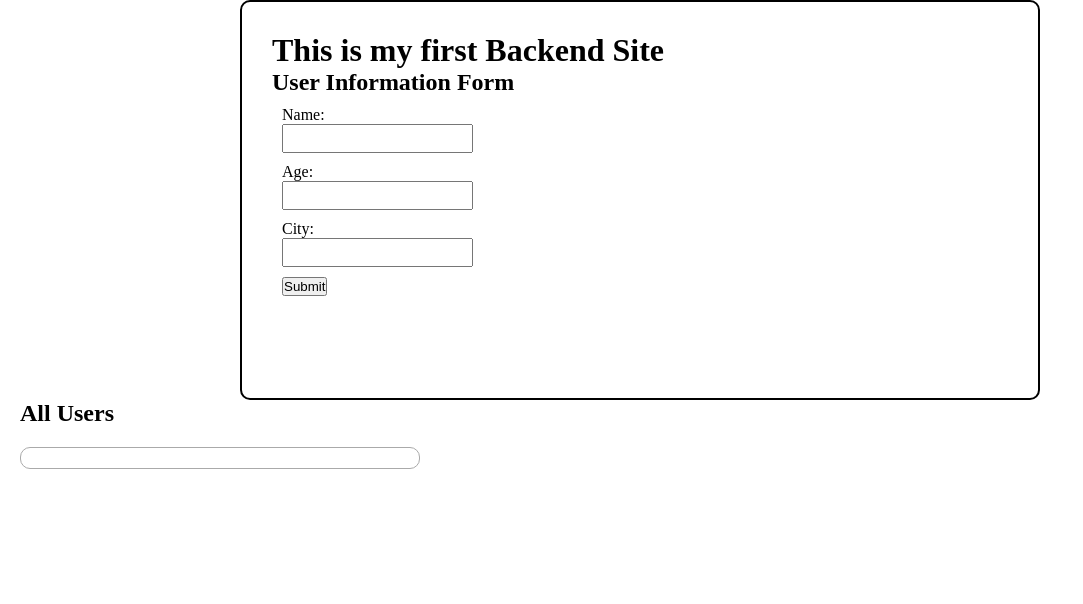
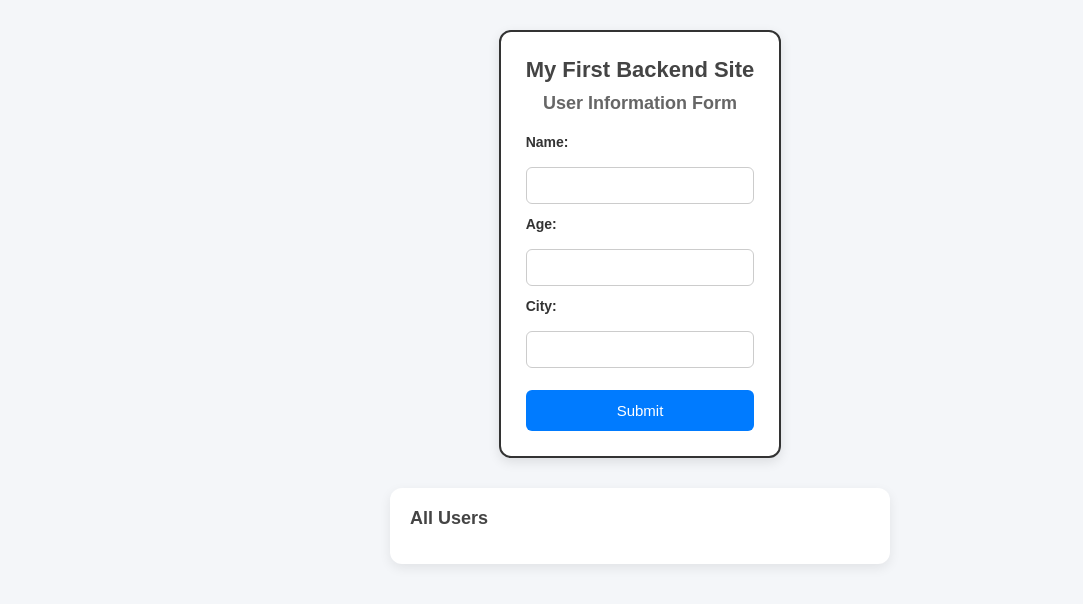
Before and after one commit to Balram-06-04/CollectData, a website: page index.html in a window 1280 px wide. Shown: the whole page, without its empty margins (0-1083 px from the left). Drawn offline with Linux system fonts and the light colour scheme; no server answers.

Commit message:
update in html

```diff
--- a/index.html
+++ b/index.html
@@ -1,54 +1,156 @@
 <!DOCTYPE html>
-<html>
+<html lang="en">
 
 <head>
+    <meta charset="UTF-8">
     <title>User Form</title>
     <style>
+        /* Reset */
         * {
             margin: 0;
             padding: 0;
             box-sizing: border-box;
+            font-family: Arial, Helvetica, sans-serif;
+        }
+
+        body {
+            background: #f4f6f9;
+            color: #333;
+            min-height: 100vh;
+            width: 100vw;
+            display: flex;
+            flex-direction: column;
+            align-items: center;
+            padding: 30px;
         }
 
         .container {
+            border: 2px solid;
+            max-width: 80%;
             height: 100%;
-            display: flex;
-            justify-content: center;
-            align-items: center;
+            background: #fff;
+            padding: 25px;
+            border-radius: 12px;
+            box-shadow: 0px 4px 12px rgba(0, 0, 0, 0.1);
+            margin-bottom: 30px;
+            text-align: center;
         }
 
-        .getInput {
-            height: 400px;
-            width: 800px;
-            border: 2px solid;
-            border-radius: 10px;
-            padding: 30px;
+        h1 {
+            font-size: 22px;
+            margin-bottom: 10px;
+            color: #444;
         }
 
-        .getInput form {
-            padding: 10px;
+        h2 {
+            font-size: 18px;
+            margin-bottom: 20px;
+            color: #666;
         }
 
-        .getInput form input {
-            padding: 5px;
-            margin-bottom: 10px;
-            display: block;
+        form {
+            display: flex;
+            flex-direction: column;
+            gap: 12px;
+            text-align: left;
+        }
+
+        label {
+            font-weight: bold;
+            font-size: 14px;
+            margin-bottom: 5px;
+        }
+
+        input {
+            padding: 10px;
+            border-radius: 6px;
+            border: 1px solid #ccc;
+            outline: none;
+            transition: border 0.2s;
+        }
+
+        input:focus {
+            border-color: #007bff;
+        }
+
+        button {
+            margin-top: 10px;
+            padding: 12px;
+            background: #007bff;
+            color: white;
+            border: none;
+            border-radius: 6px;
+            cursor: pointer;
+            font-size: 15px;
+            transition: background 0.2s;
+        }
+
+        button:hover {
+            background: #0056b3;
         }
 
         #usersList {
-            margin: 20px;
+            width: 100%;
+            max-width: 500px;
+            background: #fff;
+            padding: 20px;
+            border-radius: 12px;
+            box-shadow: 0px 4px 12px rgba(0, 0, 0, 0.08);
+        }
+
+        #usersList h2 {
+            margin-bottom: 15px;
+            color: #444;
+            font-size: 18px;
+        }
+
+        .user-card {
             padding: 10px;
-            border: 1px solid #aaa;
-            border-radius: 10px;
-            max-width: 400px;
+            border-bottom: 1px solid #eee;
+        }
+
+        .user-card:last-child {
+            border-bottom: none;
+        }
+
+        .user-card strong {
+            color: #007bff;
+        }
+
+        /* Responsive styles for mobile */
+        @media (max-width: 600px) {
+            body {
+                padding: 15px;
+                /* reduce body padding */
+            }
+
+            .container,
+            #usersList {
+                max-width: 100%;
+                /* full width on mobile */
+                width: 100%;
+                padding: 20px;
+            }
+
+            h1 {
+                font-size: 18px;
+            }
+
+            h2 {
+                font-size: 16px;
+            }
+
+            input,
+            button {
+                font-size: 14px;
+            }
         }
     </style>
 </head>
 
 <body>
     <div class="container">
-        <div class="getInput">
-            <h1>This is my first Backend Site</h1>
+        <h1>My First Backend Site</h1>
         <h2>User Information Form</h2>
         <form id="userForm">
             <label for="name">Name:</label>
@@ -63,10 +165,11 @@
             <button type="submit">Submit</button>
         </form>
     </div>
+
+    <div id="usersList">
+        <h2>All Users</h2>
+        <!-- users will load here -->
     </div>
-
-    <h2 style="margin-left:20px;">All Users</h2>
-    <div id="usersList"></div>
 
     <script>
         // Handle form submit
@@ -95,10 +198,14 @@
             const users = await res.json();
 
             const usersList = document.getElementById('usersList');
-            usersList.innerHTML = '';
+            const title = `<h2>All Users</h2>`;
+            usersList.innerHTML = title;
 
             users.forEach(u => {
-                usersList.innerHTML += `<p><strong>${u.name}</strong> (${u.age}) - ${u.city}</p>`;
+                usersList.innerHTML += `
+          <div class="user-card">
+            <strong>${u.name}</strong> (${u.age}) - ${u.city}
+          </div>`;
             });
         }
 
```
Lines whose indentation alone changed are shown as unchanged.
